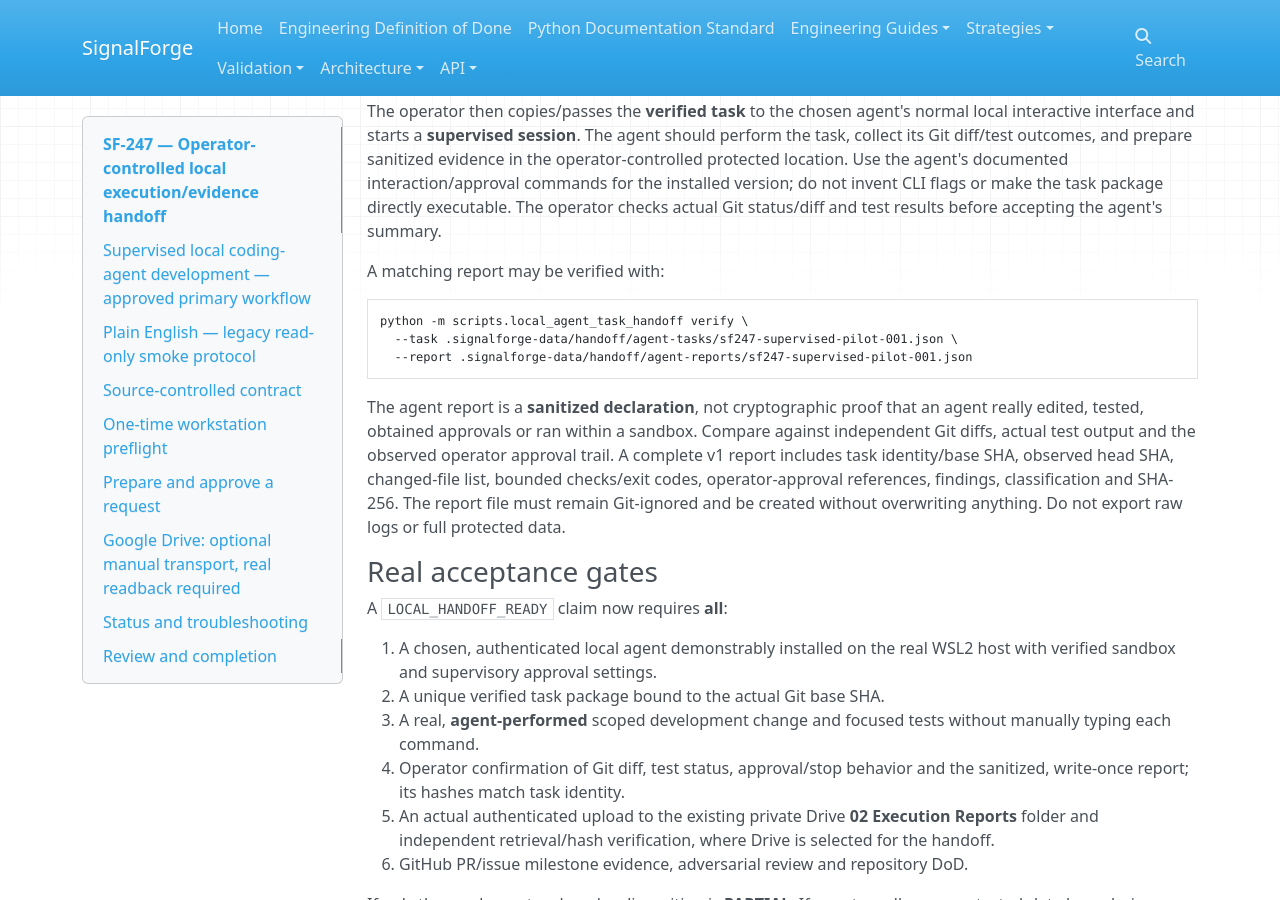
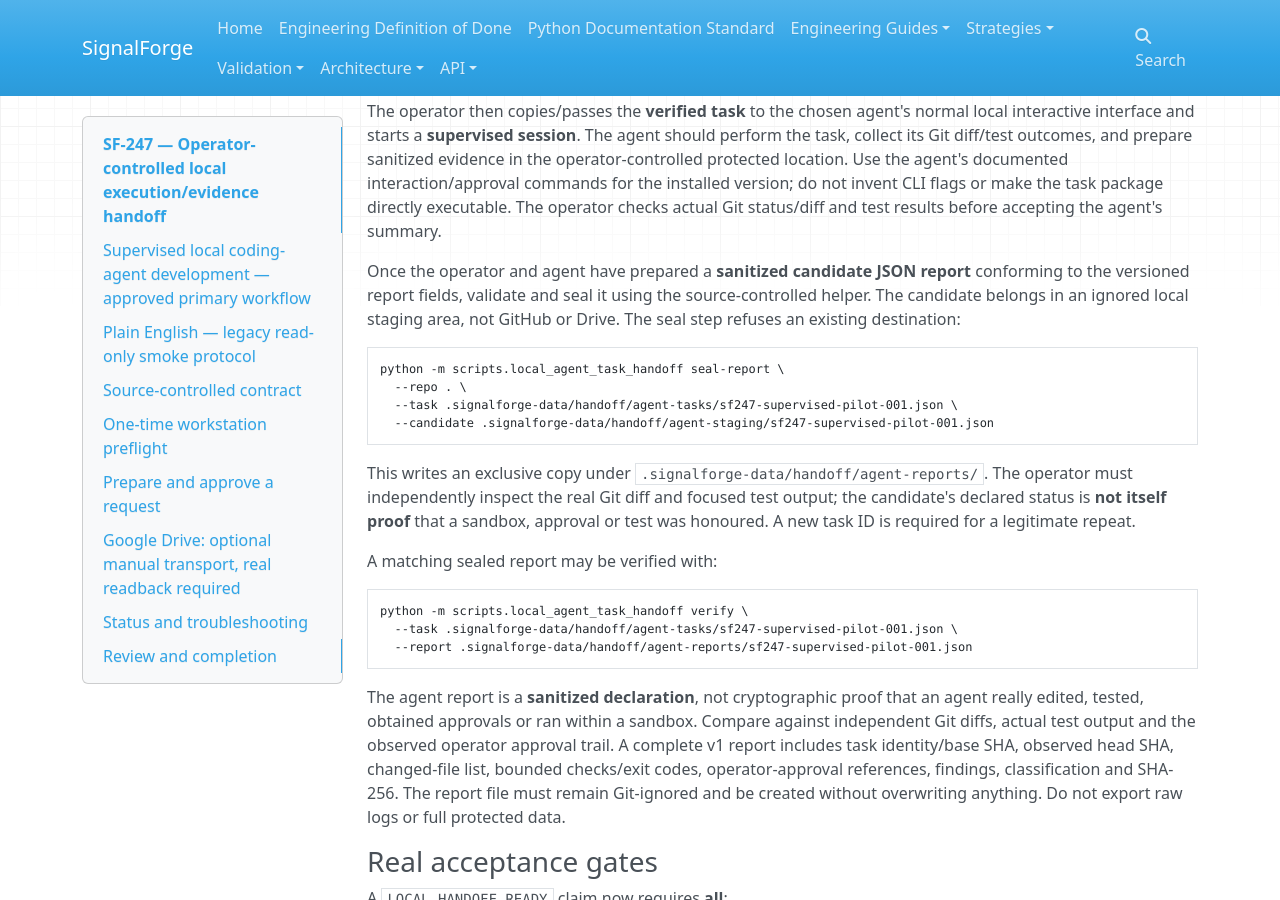
Before and after one commit to harishkamathuk/signalforge, an MkDocs documentation site: the page built from docs/operations/local-execution-handoff.md, in a window 1280 px wide and 900 px high, scrolled down 1370 px. Built offline with MkDocs 1.6.1, drawn with Linux system fonts in a browser that asks for light colours; nearby versions of some CDN libraries.

Commit message:
SF-247: document protected write-once sealing of agent report

````diff
--- a/docs/operations/local-execution-handoff.md
+++ b/docs/operations/local-execution-handoff.md
@@ -77,7 +77,25 @@ version; do not invent CLI flags or make the task package directly executable.
 The operator checks actual Git status/diff and test results before accepting
 the agent's summary.
 
-A matching report may be verified with:
+Once the operator and agent have prepared a **sanitized candidate JSON report**
+conforming to the versioned report fields, validate and seal it using the
+source-controlled helper. The candidate belongs in an ignored local staging
+area, not GitHub or Drive. The seal step refuses an existing destination:
+
+```bash
+python -m scripts.local_agent_task_handoff seal-report \
+  --repo . \
+  --task .signalforge-data/handoff/agent-tasks/sf247-supervised-pilot-001.json \
+  --candidate .signalforge-data/handoff/agent-staging/sf247-supervised-pilot-001.json
+```
+
+This writes an exclusive copy under
+`.signalforge-data/handoff/agent-reports/`. The operator must independently
+inspect the real Git diff and focused test output; the candidate's declared
+status is **not itself proof** that a sandbox, approval or test was honoured.
+A new task ID is required for a legitimate repeat.
+
+A matching sealed report may be verified with:
 
 ```bash
 python -m scripts.local_agent_task_handoff verify \
````
